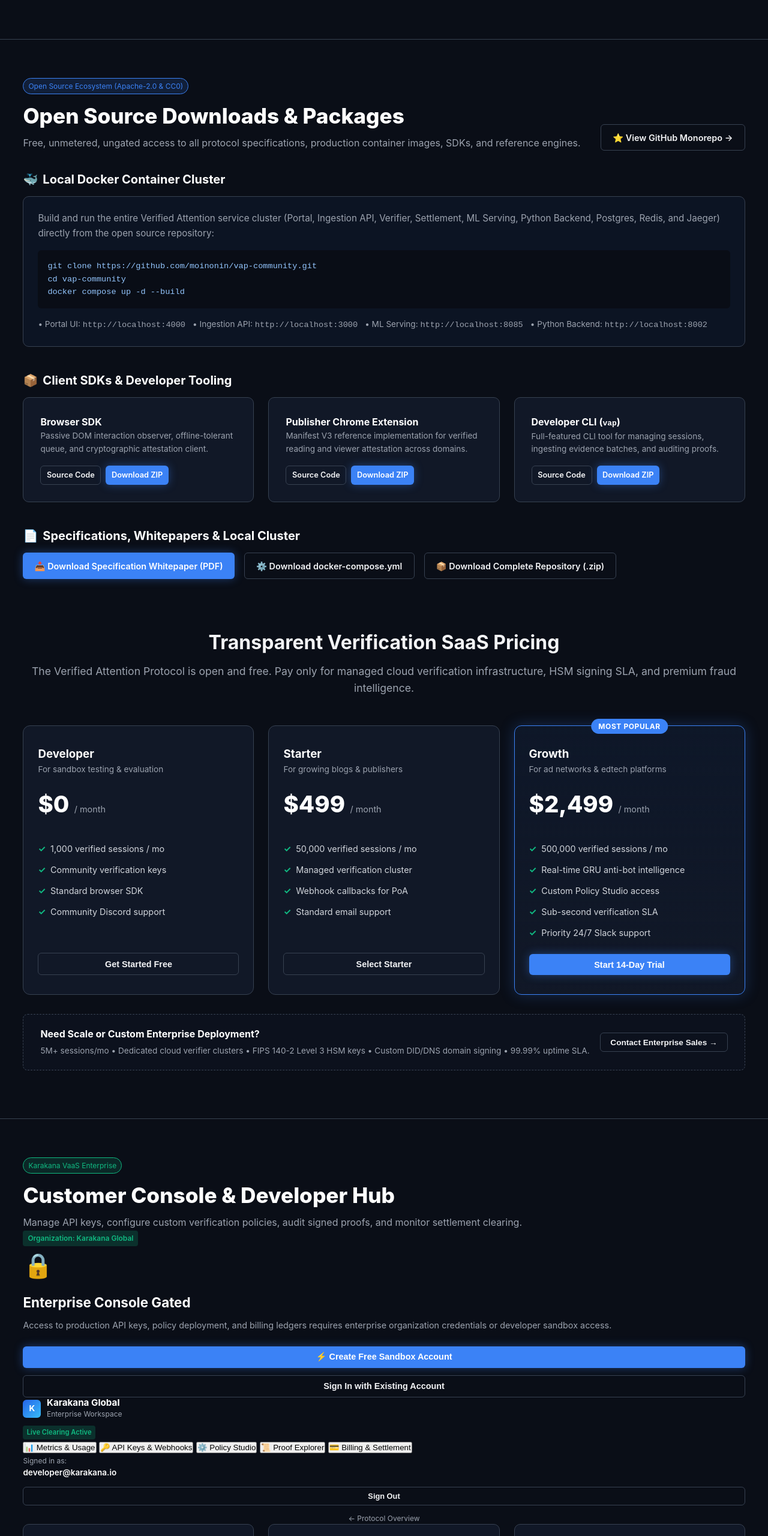
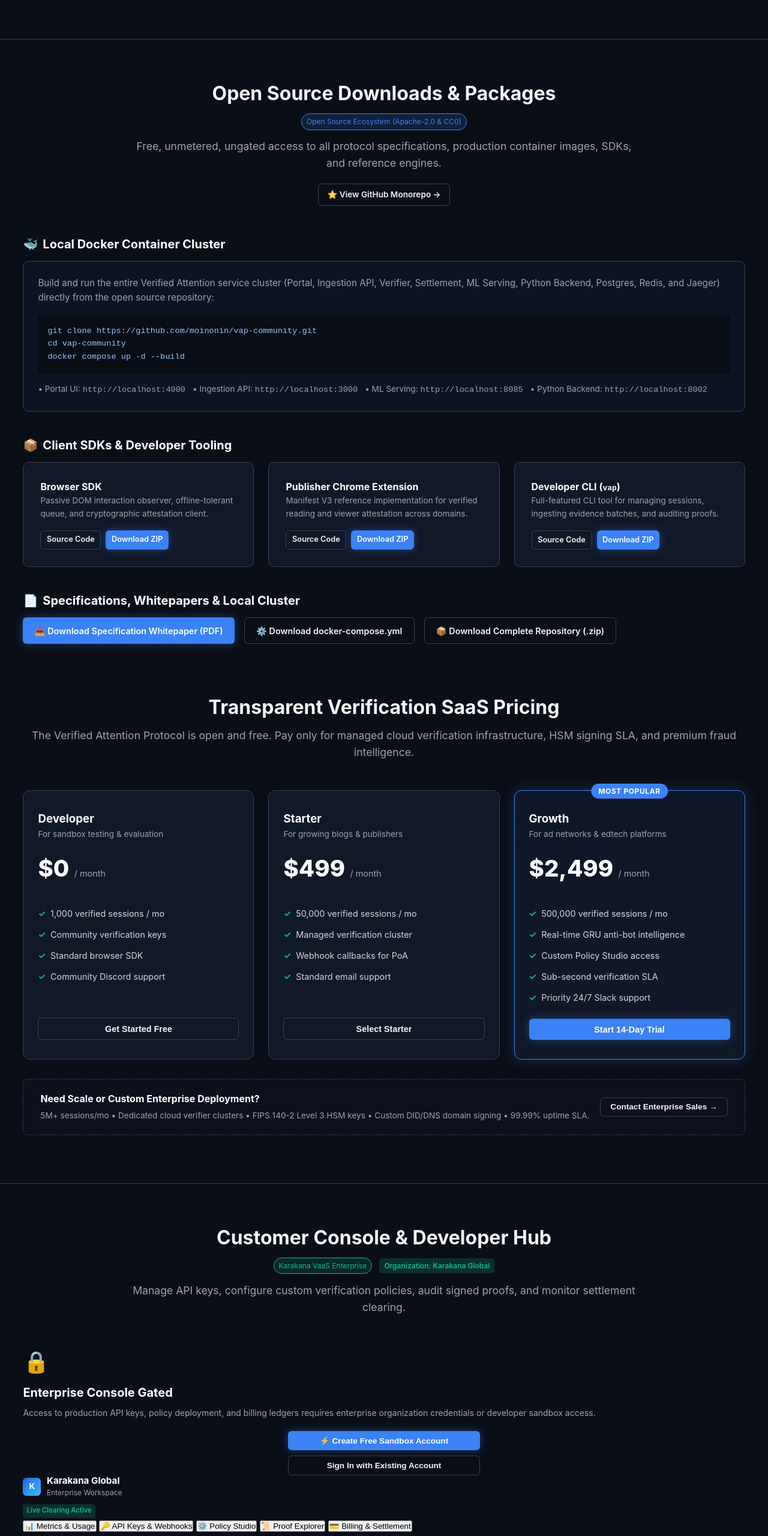
Before and after one commit to moinonin/vap-community, a browser extension: page apps/portal/public/index.html in a window 1280 px wide. Shown: the part 1960-4520 px from the top of the page at 60% size. Drawn offline with Linux system fonts and the light colour scheme; no server answers.

Commit message:
fix(portal): center Downloads and Console headers, tighten gated overlay card

```diff
--- a/apps/portal/public/index.html
+++ b/apps/portal/public/index.html
@@ -156,14 +156,14 @@
 
   <!-- Open Source Downloads & Artifacts Portal (Ungated) -->
   <section class="section" id="downloads" style="border-top: 1px solid var(--border); padding-top: 4rem;">
-    <div style="display:flex; justify-content:space-between; align-items:flex-end; margin-bottom: 2rem; flex-wrap:wrap; gap:1rem;">
+    <div style="text-align: center; max-width: 860px; margin: 0 auto 3rem;">
+      <h2 class="section-title">Open Source Downloads &amp; Packages</h2>
+      <div style="margin: 0.5rem 0 0.85rem;">
+        <span class="logo-badge" style="background:rgba(59,130,246,0.15); color:var(--accent); border-color:var(--accent); display:inline-block;">Open Source Ecosystem (Apache-2.0 &amp; CC0)</span>
+      </div>
+      <p class="section-desc" style="margin-bottom: 1.25rem;">Free, unmetered, ungated access to all protocol specifications, production container images, SDKs, and reference engines.</p>
       <div>
-        <span class="logo-badge" style="background:rgba(59,130,246,0.15); color:var(--accent); border-color:var(--accent); margin-bottom:0.5rem; display:inline-block;">Open Source Ecosystem (Apache-2.0 &amp; CC0)</span>
-        <h2 style="font-size: 2.2rem; font-weight: 800; color: #fff;">Open Source Downloads &amp; Packages</h2>
-        <p style="color:var(--text-muted); font-size:1rem; margin-top:0.25rem;">Free, unmetered, ungated access to all protocol specifications, production container images, SDKs, and reference engines.</p>
-      </div>
-      <div>
-        <a href="https://github.com/moinonin/vap-community" target="_blank" class="btn btn-outline">
+        <a href="https://github.com/moinonin/vap-community" target="_blank" class="btn btn-outline" style="font-size:0.85rem; padding:0.4rem 0.9rem;">
           ⭐ View GitHub Monorepo &rarr;
         </a>
       </div>
@@ -311,15 +311,13 @@
 
   <!-- Commercial Customer Console & Business Management Layer -->
   <section class="section" id="console-section" style="border-top: 1px solid var(--border); padding-top: 4rem;">
-    <div class="console-section-header">
-      <div>
-        <span class="logo-badge" style="background:rgba(16,185,129,0.15); color:var(--success); border-color:var(--success); margin-bottom:0.5rem; display:inline-block;">Karakana VaaS Enterprise</span>
-        <h2 style="font-size: clamp(1.6rem, 4vw, 2.2rem); font-weight: 800; color: #fff;">Customer Console &amp; Developer Hub</h2>
-        <p style="color:var(--text-muted); font-size:clamp(0.85rem, 2vw, 1rem); margin-top:0.25rem;">Manage API keys, configure custom verification policies, audit signed proofs, and monitor settlement clearing.</p>
+    <div style="text-align: center; max-width: 860px; margin: 0 auto 3rem;">
+      <h2 class="section-title">Customer Console &amp; Developer Hub</h2>
+      <div style="margin: 0.5rem 0 0.85rem; display: flex; justify-content: center; gap: 0.75rem; align-items: center; flex-wrap: wrap;">
+        <span class="logo-badge" style="background:rgba(16,185,129,0.15); color:var(--success); border-color:var(--success);">Karakana VaaS Enterprise</span>
+        <span class="status-tag active" style="font-size:0.75rem;">Organization: Karakana Global</span>
       </div>
-      <div>
-        <span class="status-tag active">Organization: Karakana Global</span>
-      </div>
+      <p class="section-desc" style="margin-bottom: 0;">Manage API keys, configure custom verification policies, audit signed proofs, and monitor settlement clearing.</p>
     </div>
 
     <!-- Gated Container Wrapper -->
@@ -327,16 +325,16 @@
 
       <!-- Overlay Gate (Visible when not authenticated) -->
       <div id="console-gate-overlay" class="gate-card-overlay">
-        <div style="font-size:2.5rem; margin-bottom:0.75rem;">🔒</div>
-        <h3 style="color:#fff; font-size:1.4rem; margin-bottom:0.5rem;">Enterprise Console Gated</h3>
-        <p style="color:var(--text-muted); font-size:0.9rem; margin-bottom:1.5rem;">
+        <div style="font-size:2.2rem; margin-bottom:0.5rem;">🔒</div>
+        <h3 style="color:#fff; font-size:1.25rem; margin-bottom:0.4rem;">Enterprise Console Gated</h3>
+        <p style="color:var(--text-muted); font-size:0.875rem; margin-bottom:1.25rem; line-height:1.5;">
           Access to production API keys, policy deployment, and billing ledgers requires enterprise organization credentials or developer sandbox access.
         </p>
-        <div style="display:flex; flex-direction:column; gap:0.75rem;">
-          <button class="btn btn-primary" onclick="openAuthModal('signup')" style="justify-content:center;">
+        <div style="display:flex; flex-direction:column; gap:0.6rem; max-width:320px; margin:0 auto;">
+          <button class="btn btn-primary" onclick="openAuthModal('signup')" style="justify-content:center; padding:0.5rem 1rem; font-size:0.85rem;">
             ⚡ Create Free Sandbox Account
           </button>
-          <button class="btn btn-outline" onclick="openAuthModal('login')" style="justify-content:center;">
+          <button class="btn btn-outline" onclick="openAuthModal('login')" style="justify-content:center; padding:0.5rem 1rem; font-size:0.85rem;">
             Sign In with Existing Account
           </button>
         </div>
--- a/apps/portal/public/style.css
+++ b/apps/portal/public/style.css
@@ -658,10 +658,10 @@ nav a:hover {
   border: 1px solid var(--accent);
   box-shadow: 0 20px 45px rgba(0, 0, 0, 0.85);
   border-radius: 12px;
-  padding: 2.25rem 2rem;
+  padding: 1.75rem 1.5rem;
   text-align: center;
-  max-width: 460px;
-  width: min(92%, 460px);
+  max-width: 400px;
+  width: min(90%, 400px);
   z-index: 50;
   box-sizing: border-box;
 }
```
